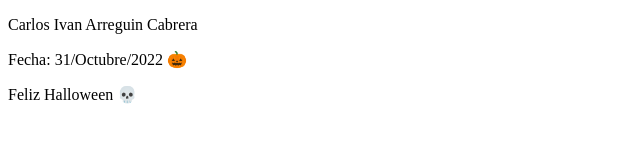
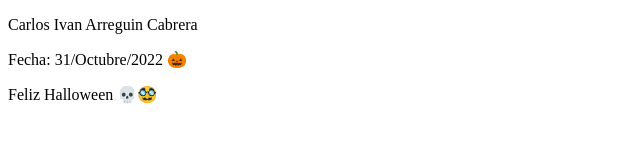
Before and after one commit to CarlosArreguin/carlosarreguin.github.io, a plain HTML site: page index.html in a window 1280 px wide. Shown: the full height of the page, 0-640 px from the left. Drawn offline with Linux system fonts and the light colour scheme.

Commit message:
Update index.html

```diff
--- a/index.html
+++ b/index.html
@@ -10,7 +10,7 @@
 
     <p>Fecha: 31/Octubre/2022 🎃</p>
 
-    <p>Feliz Halloween 💀</p>
+    <p>Feliz Halloween 💀🥸</p>
 
 
 </body>
```
